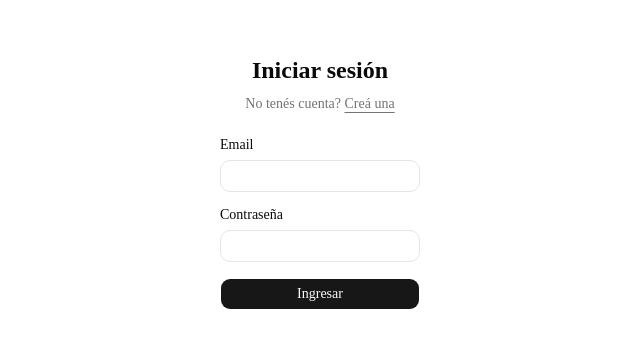
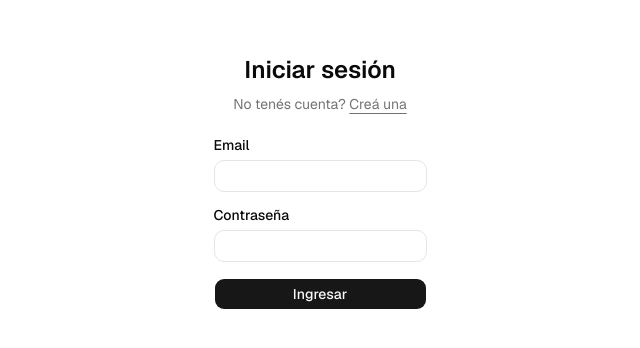
Before and after one commit to cloudflax/cloudflax.ecommerce, a Next.js app: page /login in a window 1280 px wide. Shown: the part 218-566 px from the top of the page, without its empty margins (320-960 px from the left). Built offline with nearby package versions, Linux system fonts and the light colour scheme; no server answers.

Commit message:
fix: resolve circular --font-sans CSS variable
--font-sans referenced itself instead of --font-geist-sans (the
variable next/font actually emits in layout.tsx), so the declaration
was invalid and every page fell back to the browser's serif default
instead of Geist.

```diff
--- a/src/app/globals.css
+++ b/src/app/globals.css
@@ -7,9 +7,9 @@
 @theme inline {
   --color-background: var(--background);
   --color-foreground: var(--foreground);
-  --font-sans: var(--font-sans);
+  --font-sans: var(--font-geist-sans);
   --font-mono: var(--font-geist-mono);
-  --font-heading: var(--font-sans);
+  --font-heading: var(--font-geist-sans);
   --color-sidebar-ring: var(--sidebar-ring);
   --color-sidebar-border: var(--sidebar-border);
   --color-sidebar-accent-foreground: var(--sidebar-accent-foreground);
```
